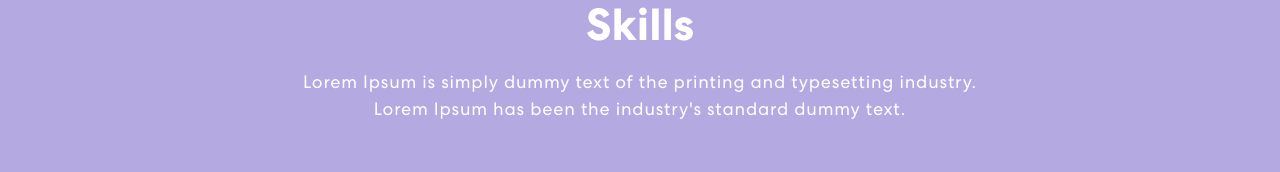
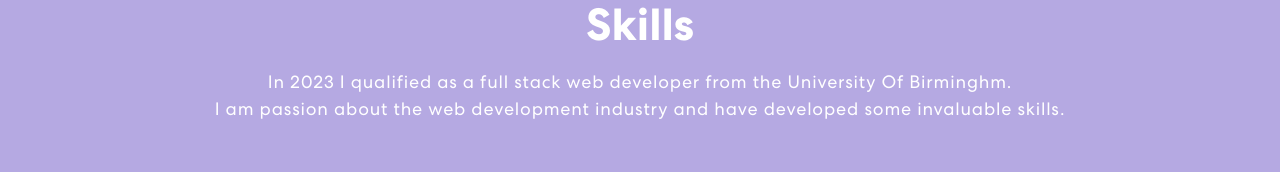
Before and after one commit to FaithsCoding/react-portfolio-version1, a React (Create React App) app: page / in a window 1280 px wide. Shown: the part 649-821 px from the top of the page. Built offline with nearby package versions, Linux system fonts and the light colour scheme.

Commit message:
added text to skills section

```diff
--- a/src/components/Skills.js
+++ b/src/components/Skills.js
@@ -31,8 +31,16 @@ export const Skills = () => {
           <div className="col-12">
             <div className="skill-bx wow zoomIn">
               <h2>Skills</h2>
-                        <p>Lorem Ipsum is simply dummy text of the printing and typesetting industry.<br></br> Lorem Ipsum has been the industry's standard dummy text.</p>
-                        <Carousel responsive={responsive} infinite={true} className="owl-carousel owl-theme skill-slider">
+              <p>
+                In 2023 I qualified as a full stack web developer from the
+                University Of Birminghm.<br></br> I am passion about the web
+                development industry and have developed some invaluable skills.
+              </p>
+              <Carousel
+                responsive={responsive}
+                infinite={true}
+                className="owl-carousel owl-theme skill-slider"
+              >
                 <div className="item">
                   <img src={meter1} alt="Image" />
                   <h5>Web Development</h5>
```
Lines whose indentation alone changed are shown as unchanged.
